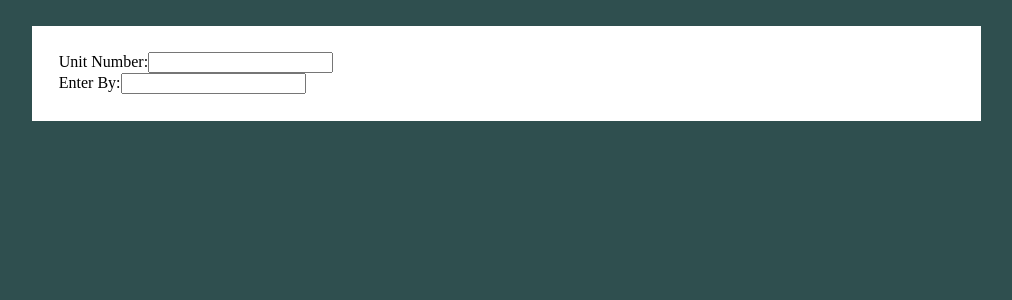
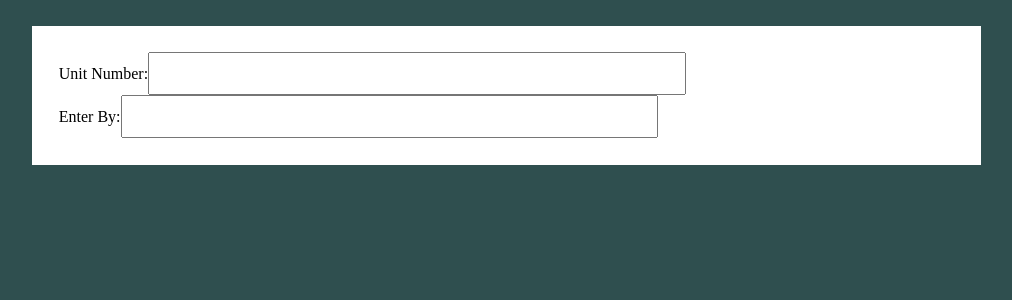
Before and after one commit to petidesoftwares/bincom_test_frontend, a PHP site: page /views/upload-poll-result.php in a window 1280 px wide. Shown: the top 300 px of the page, without its empty margins (147-1159 px from the left). Run offline with PHP 8.4, Linux system fonts and the light colour scheme.

Commit message:
style update

```diff
--- a/css/bincomcss.css
+++ b/css/bincomcss.css
@@ -54,3 +54,8 @@ th{
     border: solid 1px darkslategray;
     border-collapse: collapse;
 }
+input[type="text"]{
+    width: 60%;
+    font-size: large;
+    padding: 1%;
+}
--- a/javascripts/question3Controller.js
+++ b/javascripts/question3Controller.js
@@ -2,7 +2,6 @@
 const appUrl = "https://idepeter-bincom.herokuapp.com/";
 const indexArray =[];
 $(document).ready(function (){
-    // const namesArray = [];
     $.get(appUrl+'api/parties',function (data, status){
         for(let i=0; i<data.parties.length; i++){
             indexArray[i] = data.parties[i].partyname;
--- a/views/upload-poll-result.php
+++ b/views/upload-poll-result.php
@@ -1,7 +1,7 @@
 <html>
     <head>
         <script src="../javascripts/jquery.js"></script>
-        <script src="../javascripts/question3.js"></script>
+        <script src="../javascripts/question3Controller.js"></script>
         <link rel="stylesheet" href="../css/bincomcss.css">
     </head>
     <body>
```
